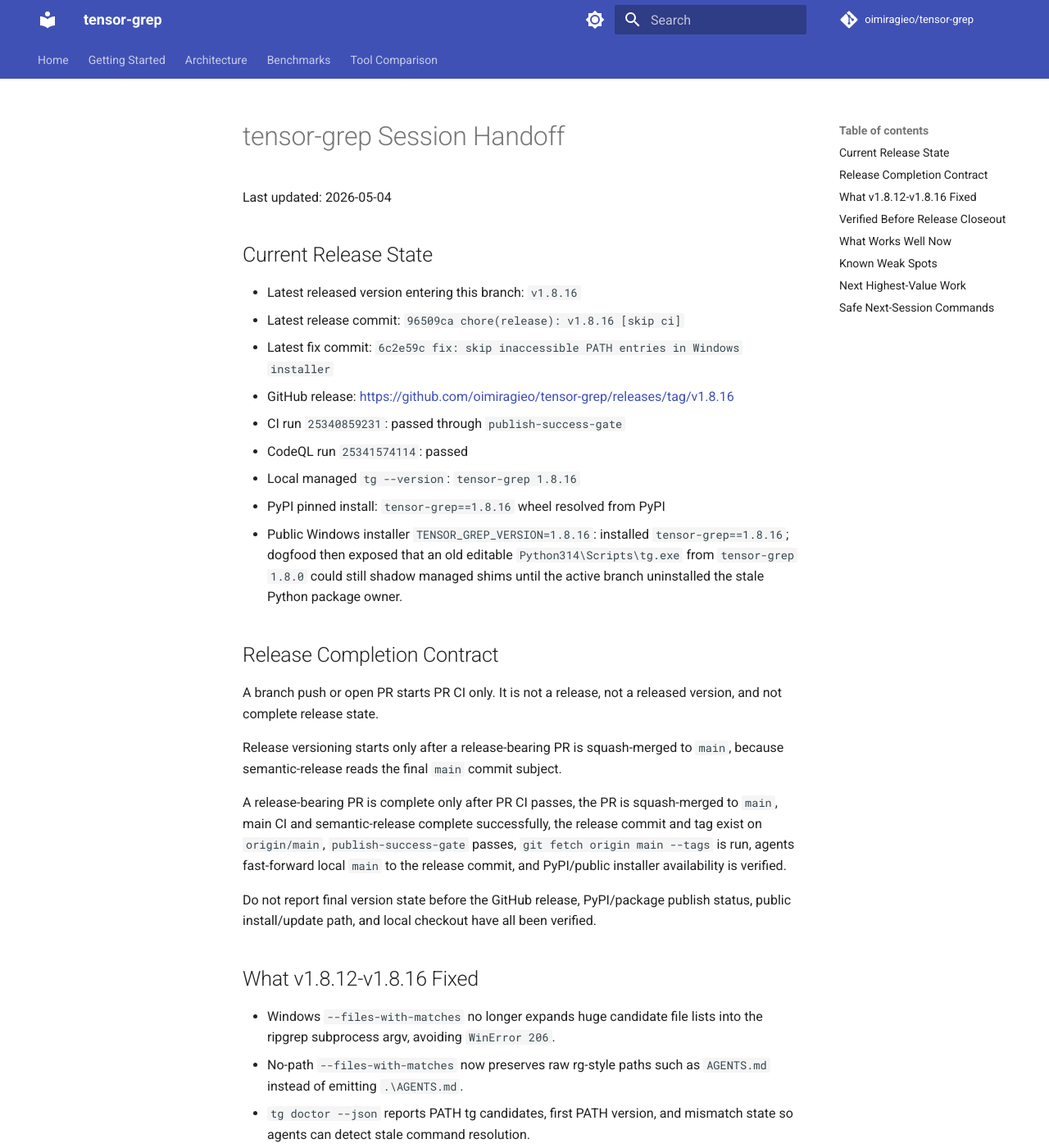
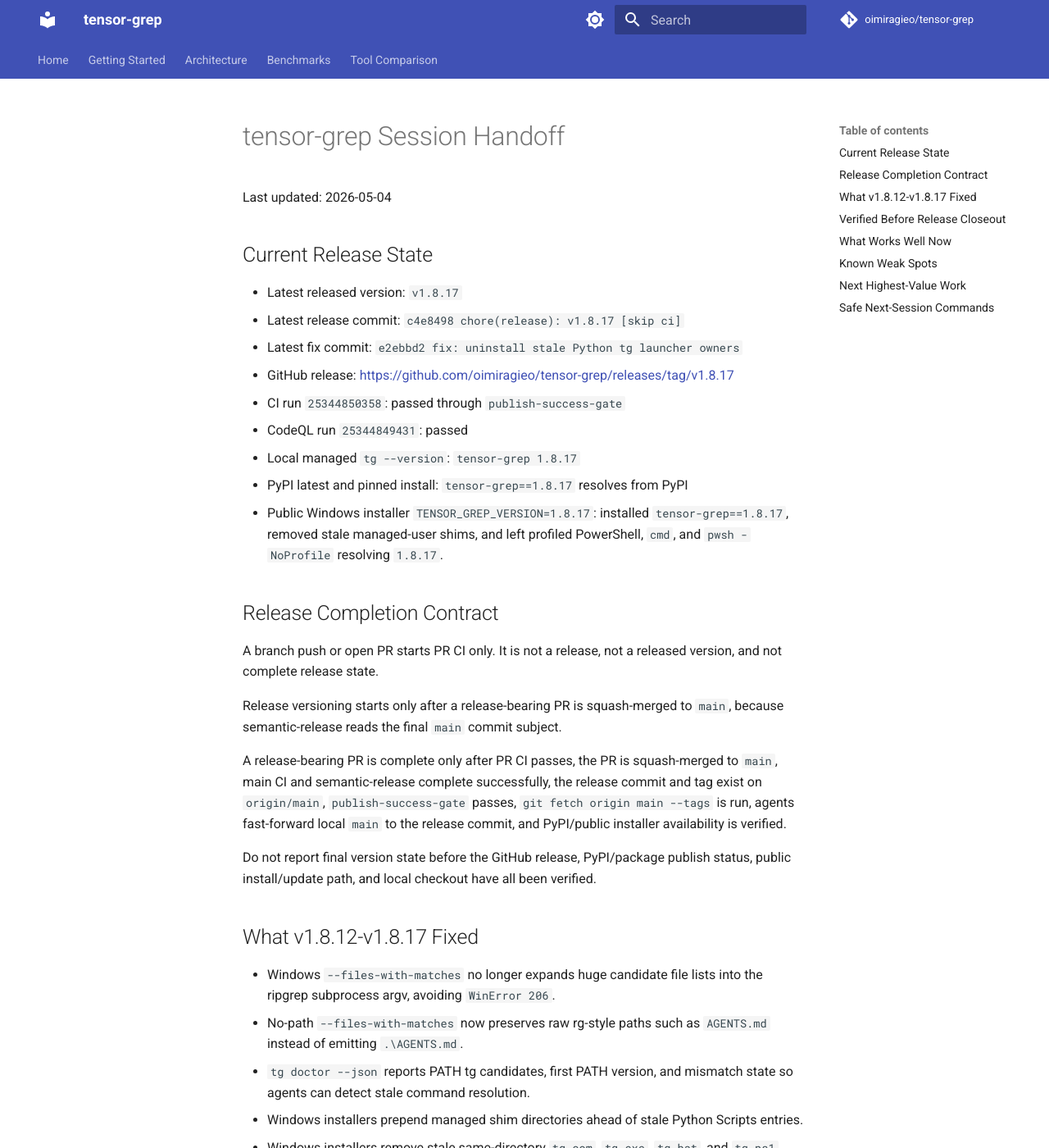
Before and after one commit to oimiragieo/tensor-grep, an MkDocs documentation site: the page built from docs/SESSION_HANDOFF.md, in a window 1280 px wide and 1400 px high. Shown: the whole window at 82% size. Built offline with MkDocs 1.6.1 and Material for MkDocs 9.7.7, drawn with Linux system fonts in a browser that asks for light colours; comment, search, counter and statistics services are not loaded; some of the changed text lies outside the part shown.

Commit message:
docs: update v1.8.17 handoff and skill

````diff
--- a/docs/SESSION_HANDOFF.md
+++ b/docs/SESSION_HANDOFF.md
@@ -4,15 +4,15 @@
 
 ## Current Release State
 
-- Latest released version entering this branch: `v1.8.16`
-- Latest release commit: `96509ca chore(release): v1.8.16 [skip ci]`
-- Latest fix commit: `6c2e59c fix: skip inaccessible PATH entries in Windows installer`
-- GitHub release: <https://github.com/oimiragieo/tensor-grep/releases/tag/v1.8.16>
-- CI run `25340859231`: passed through `publish-success-gate`
-- CodeQL run `25341574114`: passed
-- Local managed `tg --version`: `tensor-grep 1.8.16`
-- PyPI pinned install: `tensor-grep==1.8.16` wheel resolved from PyPI
-- Public Windows installer `TENSOR_GREP_VERSION=1.8.16`: installed `tensor-grep==1.8.16`; dogfood then exposed that an old editable `Python314\Scripts\tg.exe` from `tensor-grep 1.8.0` could still shadow managed shims until the active branch uninstalled the stale Python package owner.
+- Latest released version: `v1.8.17`
+- Latest release commit: `c4e8498 chore(release): v1.8.17 [skip ci]`
+- Latest fix commit: `e2ebbd2 fix: uninstall stale Python tg launcher owners`
+- GitHub release: <https://github.com/oimiragieo/tensor-grep/releases/tag/v1.8.17>
+- CI run `25344850358`: passed through `publish-success-gate`
+- CodeQL run `25344849431`: passed
+- Local managed `tg --version`: `tensor-grep 1.8.17`
+- PyPI latest and pinned install: `tensor-grep==1.8.17` resolves from PyPI
+- Public Windows installer `TENSOR_GREP_VERSION=1.8.17`: installed `tensor-grep==1.8.17`, removed stale managed-user shims, and left profiled PowerShell, `cmd`, and `pwsh -NoProfile` resolving `1.8.17`.
 
 ## Release Completion Contract
 
@@ -24,15 +24,16 @@
 
 Do not report final version state before the GitHub release, PyPI/package publish status, public install/update path, and local checkout have all been verified.
 
-## What v1.8.12-v1.8.16 Fixed
+## What v1.8.12-v1.8.17 Fixed
 
 - Windows `--files-with-matches` no longer expands huge candidate file lists into the ripgrep subprocess argv, avoiding `WinError 206`.
 - No-path `--files-with-matches` now preserves raw rg-style paths such as `AGENTS.md` instead of emitting `.\AGENTS.md`.
 - `tg doctor --json` reports PATH tg candidates, first PATH version, and mismatch state so agents can detect stale command resolution.
 - Windows installers prepend managed shim directories ahead of stale Python Scripts entries.
 - Windows installers remove stale same-directory `tg.com`, `tg.exe`, `tg.bat`, and `tg.ps1` launchers before writing `tg.cmd`, avoiding PATHEXT shadowing.
-- Windows installers place extras before pinned version specifiers, for example `tensor-grep[gpu-win,nlp,ast]==1.8.16`, so pinned installs actually install the package.
+- Windows installers place extras before pinned version specifiers, for example `tensor-grep[gpu-win,nlp,ast]==1.8.17`, so pinned installs actually install the package.
 - Windows installers now install argv-safe PowerShell shims, a `.cmd` shim for `cmd.exe`, and a no-extension Git Bash shim; managed launchers force UTF-8 mode.
+- Windows installers now uninstall the tensor-grep Python package that owns a stale `Python*\Scripts\tg.exe` when direct stale-launcher removal cannot clear a PATH shadow.
 - Python path-list output uses the UTF-8-safe stdout path and preserves discovery order for `--files-with-matches` fallback output.
 - PATH-entry scans skip inaccessible machine PATH directories instead of aborting installation after package install.
 - `tg safeParseJSON --files-with-matches`, `tg search safeParseJSON --files-with-matches`, and `tg search --fixed-strings safeParseJSON . --files-with-matches` complete through the root-based rg route.
@@ -53,9 +54,11 @@
 - External Spark review after fixes: no blockers reported
 - PR #35 `fix: harden Windows launchers and path-list output`: merged and released as `v1.8.15`
 - PR #36 `fix: skip inaccessible PATH entries in Windows installer`: merged and released as `v1.8.16`
-- Main CI run `25340859231`: passed through `publish-success-gate`
-- CodeQL run `25341574114`: passed
-- Public `v1.8.16` installer dogfood installed `tensor-grep==1.8.16`, then exposed a remaining stale editable Python launcher cleanup gap that this active branch fixes.
+- PR #37 `fix: uninstall stale Python tg launcher owners`: merged and released as `v1.8.17`
+- Main CI run `25344850358`: passed through `publish-success-gate`
+- CodeQL run `25344849431`: passed
+- PyPI reports `tensor-grep 1.8.17` as latest and pinned `tensor-grep==1.8.17` resolves from PyPI.
+- Public `v1.8.17` installer dogfood passed cross-shell resolution, regex alternation through wrappers, and Windows legacy-encoding path-list smoke checks.
 
 ## What Works Well Now
 
@@ -91,7 +94,7 @@
 uv run tg --version
 uv run tg doctor --json
 python -m pip index versions tensor-grep --no-cache-dir
-gh release view v1.8.16 --json tagName,publishedAt,url
+gh release view v1.8.17 --json tagName,publishedAt,url
 uv run tg search --fixed-strings "safeParseJSON" src tests docs -C 2
 uv run pytest tests/unit/test_ripgrep_backend.py tests/unit/test_cli_modes.py tests/unit/test_ast_parity.py -q
 ```
````
Also changed, not shown: other parts of docs/SESSION_HANDOFF.md (+1 -1 lines), AGENTS.md (+7 -6 lines), SKILL.md (+10 -5 lines), docs/CONTINUATION_PLAN.md (+11 -12 lines), docs/PAPER.md (+1 -1 lines), docs/installation.md (+1 -1 lines).
